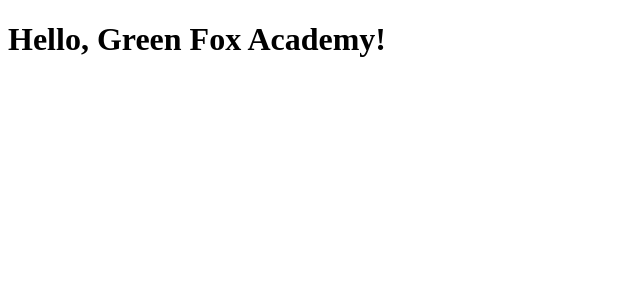
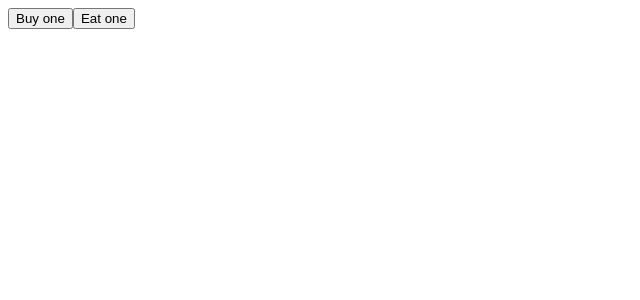
Before and after one commit to laurakocsis/goldenacornapp, a React app: page / in a window 1280 px wide. Shown: the top 300 px of the page, without its empty margins (0-640 px from the left). Built offline with nearby package versions, Linux system fonts and the light colour scheme; the HTML template or start-up script is replaced by a standard one.

Commit message:
feat(goldenacorn): Button functional component, App class  added

```diff
--- /dev/null
+++ b/src/App.js
@@ -0,0 +1,25 @@
+import React, { Component } from 'react';
+import Button from './Button';
+
+class App extends Component {
+  state = {
+    buttons: [
+      {
+        text: 'Buy one'
+      },
+      {
+        text: 'Eat one'
+      }
+    ]
+  }
+  render() {
+    return (
+      <React.Fragment>
+        <Button value={this.state.buttons[0].text} />
+        <Button value={this.state.buttons[1].text} />
+      </React.Fragment>
+    )
+  }
+}
+
+export default App;
--- /dev/null
+++ b/src/Button.js
@@ -0,0 +1,9 @@
+import React from 'react';
+
+const Button = (props) => {
+  return (
+      <button>{props.value}</button>
+  )
+}
+
+export default Button;
--- a/src/index.js
+++ b/src/index.js
@@ -1,7 +1,8 @@
 import React from 'react';
 import ReactDOM from 'react-dom';
+import App from './App';
 
 ReactDOM.render(
-  <h1>Hello, Green Fox Academy!</h1>,
+  <App />,
   document.getElementById('root'),
 );
```
